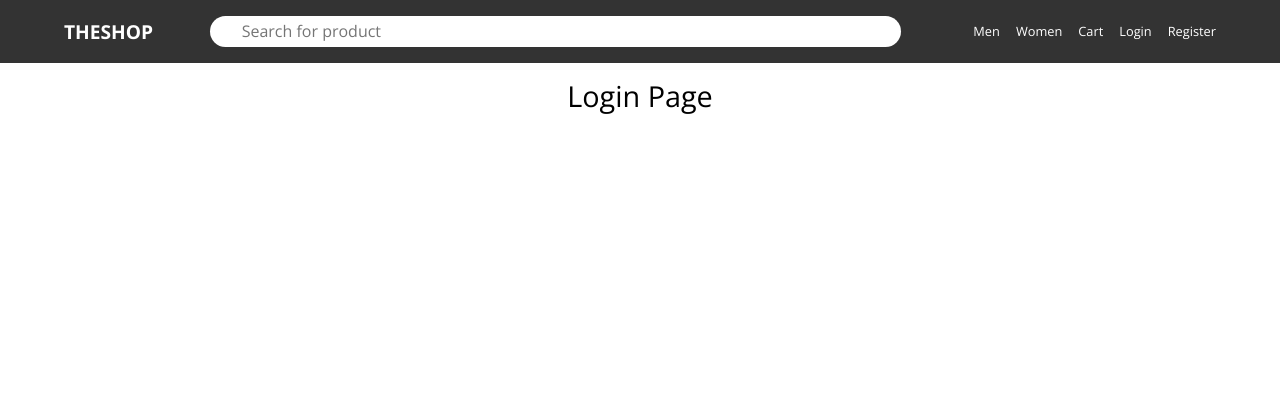
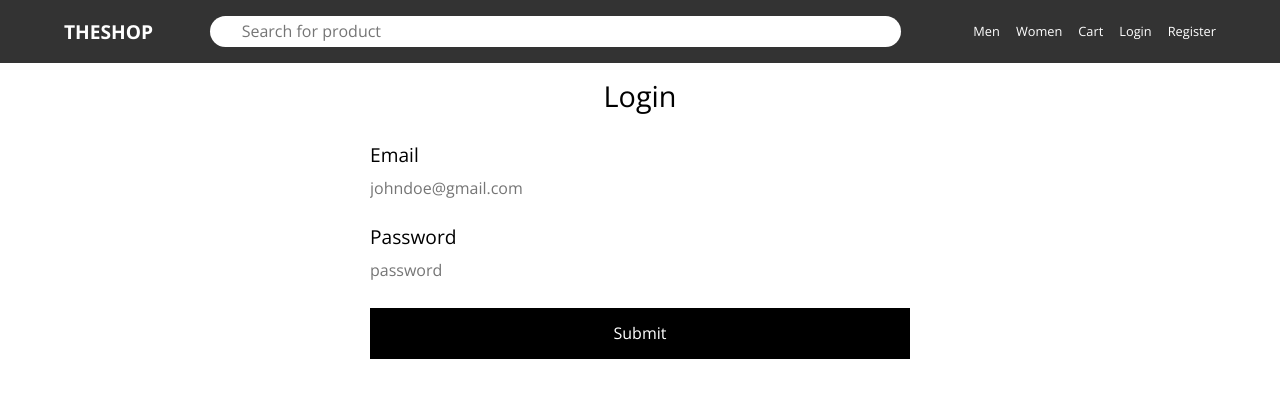
Before and after one commit to kofiarhin/js-shopify-clone, a website built with webpack: page src/login.html in a window 1280 px wide. Built offline with nearby package versions, Linux system fonts and the light colour scheme.

Commit message:
update to login page

```diff
--- a/src/css/_base.sass
+++ b/src/css/_base.sass
@@ -47,11 +47,17 @@ input
     width: 540px
     max-width: 90%
     margin: 0 auto
+    .input-group
+        margin-bottom: 1rem
+    label
+        font-weight: 400
+        font-size: 1.2rem
     input
         display: block
         width: 100%
         padding: 0.8rem 0rem
         margin-bottom: 1rem
+        font-size: 1rem
     button
         outline: none
         border: none
--- a/src/js/controller/loginController.js
+++ b/src/js/controller/loginController.js
@@ -2,5 +2,5 @@ const { renderLoader } = require("../lib/helper");
 
 module.exports = function () {
 
-    renderLoader();
+    // renderLoader();
 }
--- a/src/login.html
+++ b/src/login.html
@@ -16,12 +16,27 @@
 
   <header> </header>
 
-  <h1 class="title center"> Login Page </h1>
+  <h1 class="title center"> Login</h1>
+
+  <div class="form-wrapper">
+    <form action="">
+
+      <!-- input-group -->
+      <div class="input-group">
+        <label for="">Email</label>
+        <input type="text" placeholder="johndoe@gmail.com">
+      </div>
+      <!-- end input group -->
 
 
-  <form action="">
-    <input type="text" class="Email">
-  </form>
+      <div class="input-group">
+        <label for="password">Password</label>
+        <input type="password" class="password" placeholder="password">
+      </div>
+
+      <button>Submit</button>
+    </form>
+  </div>
 
   <footer> </footer>
 
```
